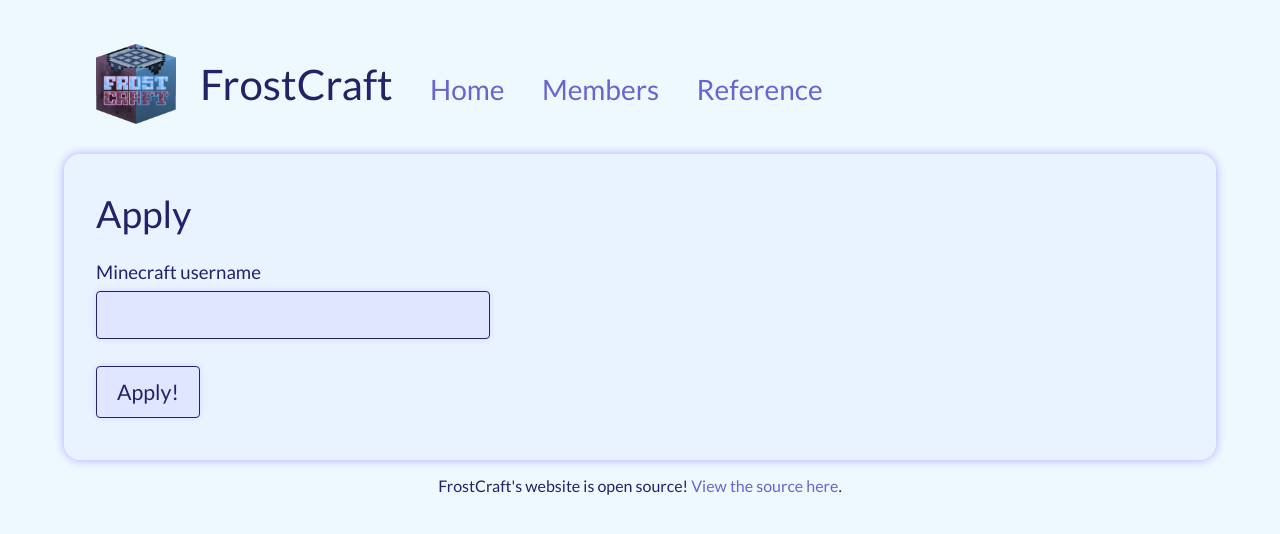
After one commit to lekro/frostcraft-web, a Flask app: template web/templates/apply.html in a window 1280 px wide. The commit adds this page. Shown: the top 534 px of the page. Run offline with Flask 2, Linux system fonts and the light colour scheme; the template is opened without the code that fills it: values that come from a table or form of the project are taken from there, others are empty; parts of the project's set-up code (start-up, migrations or seed data) failed here and were passed over.

Commit message:
Add basics for forms

```diff
--- /dev/null
+++ b/web/forms.py
@@ -0,0 +1,8 @@
+from flask_wtf import FlaskForm
+from wtforms import StringField, BooleanField, SubmitField
+from wtforms.validators import DataRequired
+
+class ApplicationForm(FlaskForm):
+
+    username = StringField('Minecraft username', validators=[DataRequired()])
+    submit = SubmitField('Apply!')
--- a/web/routes.py
+++ b/web/routes.py
@@ -1,7 +1,9 @@
 from os.path import join as jp
-from flask import render_template, render_template_string, abort, Markup
+from flask import render_template, render_template_string, abort, Markup,\
+send_from_directory, flash, redirect
 from flask_misaka import markdown
 from web import app
+from web.forms import ApplicationForm
 from ruamel.yaml import YAML
 
 yaml = YAML()
@@ -60,6 +62,17 @@ def docs(article):
         abort(404)
 
 
+@app.route('/apply', methods=['GET', 'POST'])
+def apply():
+    form = ApplicationForm()
+
+    if form.validate_on_submit():
+        flash('Application submitted! Good luck!')
+        return redirect('/')
+
+    return render_template('apply.html', form=form)
+
+
 @app.errorhandler(404)
 def not_found(error):
 
--- a/web/static/style.css
+++ b/web/static/style.css
@@ -163,3 +163,35 @@ th, td {
     margin: 0px;
     vertical-align: middle;
 }
+
+input, textarea {
+    border: 1px solid #222266;
+    color: #222266;
+    background-color: #e0e6ff;
+    font-size: 16pt;
+    border-radius: 4px;
+    padding: 12px 20px;
+    font-family: 'Lato', sans-serif;
+    margin-top: 8px;
+    box-shadow: 0px 0px 8px rgba(0,0,255,0.1);
+}
+
+input:hover {
+    background-color: #e4eaff;
+    box-shadow: 0px 0px 8px rgba(0,0,255,0.3);
+    outline-width: 0;
+}
+
+input:focus {
+    background-color: #e4eaff;
+    box-shadow: 0px 0px 16px rgba(0,0,255,0.4);
+    outline-width: 0;
+}
+
+input[type=text], textarea {
+    font-family: 'Inconsolata', monospace;
+}
+
+input[type=button], input[type=submit], input[type=reset] {
+    cursor: pointer;
+}
--- /dev/null
+++ b/web/templates/apply.html
@@ -0,0 +1,15 @@
+{% extends "base.html" %}
+
+{% block title %}Apply{% endblock %}
+
+{% block content %}
+<h1>Apply</h1>
+<form action="" method="post">
+    {{ form.hidden_tag() }}
+    <p>
+    {{ form.username.label }}<br>
+    {{ form.username(size=32) }}
+    </p>
+    <p>{{ form.submit() }}</p>
+</form>
+{% endblock %}
--- a/web/templates/base.html
+++ b/web/templates/base.html
@@ -22,6 +22,16 @@
             </span>
         </div>
 
+        {% with messages = get_flashed_messages() %}
+        {% if messages %}
+        <center>
+            {% for message in messages %}
+            <p>{{ message }}</p>
+            {% endfor %}
+        </center>
+        {% endif %}
+        {% endwith %}
+
         <div class="box">
             {% block content %} {% endblock %}
         </div>
```
